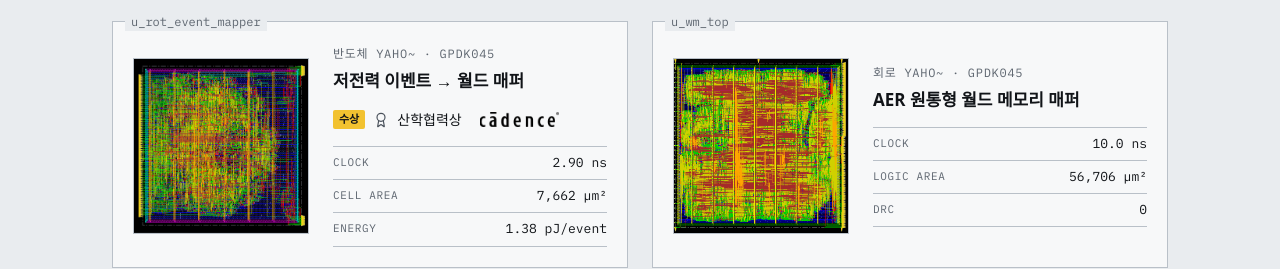
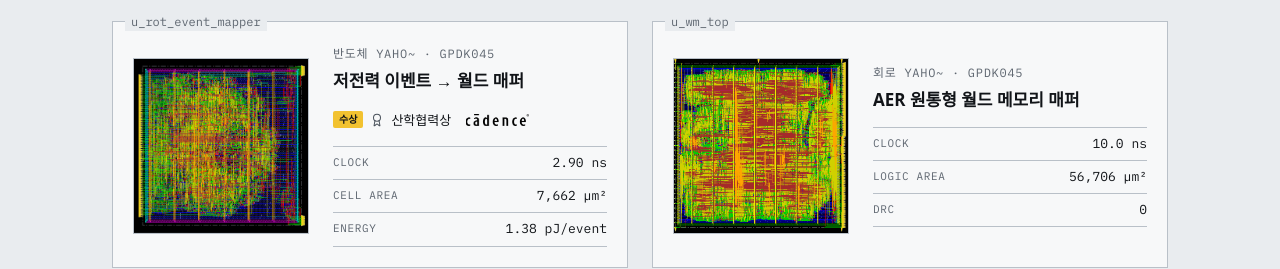
Before and after one commit to Yonsei-PPA-Lab/yonsei-ppa-lab.github.io, an Astro site: page / in a window 1280 px wide. Shown: the part 1180-1449 px from the top of the page. Built offline with nearby package versions, Linux system fonts and the light colour scheme; Astro itself is replaced by a stand-in of ours; a web font is replaced by a local one.

Commit message:
수상 줄 한 단계 더 축소
Co-Authored-By: Claude Opus 5.5 <noreply@anthropic.com>
Claude-Session: https://claude.ai/code/session_01AZp5JwpyUByH854aNbj3FS

```diff
--- a/src/components/AwardBadge.astro
+++ b/src/components/AwardBadge.astro
@@ -14,12 +14,12 @@ const { name, sponsor, logo } = Astro.props;
 </span>
 
 <style>
-  .award { display: inline-flex; align-items: center; gap: 8px; max-width: 100%; color: var(--ink); font-size: 14px; line-height: 1.4; }
-  .won { flex: none; padding: 1px 6px; border-radius: var(--radius-chip); background: var(--signal); color: var(--on-signal); font: 600 11px/1.5 var(--font-body); }
-  .award :global(.mark) { flex: none; width: 16px; height: 16px; color: var(--ink-2); }
+  .award { display: inline-flex; align-items: center; gap: 7px; max-width: 100%; color: var(--ink); font-size: 13px; line-height: 1.4; }
+  .won { flex: none; padding: 1px 6px; border-radius: var(--radius-chip); background: var(--signal); color: var(--on-signal); font: 600 10px/1.5 var(--font-body); }
+  .award :global(.mark) { flex: none; width: 14px; height: 14px; color: var(--ink-2); }
   .award { flex-wrap: wrap; row-gap: 10px; }
-  .main { display: inline-flex; align-items: center; gap: 8px; min-width: 0; }
-  .logo { flex: none; display: inline-block; height: 15px; aspect-ratio: 400 / 76; margin-left: 10px; background: #000; -webkit-mask: var(--logo) center / contain no-repeat; mask: var(--logo) center / contain no-repeat; }
+  .main { display: inline-flex; align-items: center; gap: 7px; min-width: 0; }
+  .logo { flex: none; display: inline-block; height: 12px; aspect-ratio: 400 / 76; margin-left: 8px; background: #000; -webkit-mask: var(--logo) center / contain no-repeat; mask: var(--logo) center / contain no-repeat; }
   :global(:root[data-theme="dark"]) .logo { background: #fff; }
   @media (prefers-color-scheme: dark) { :global(:root:not([data-theme='light'])) .logo { background: #fff; } }
   .sp { color: var(--ink-2); }
```
